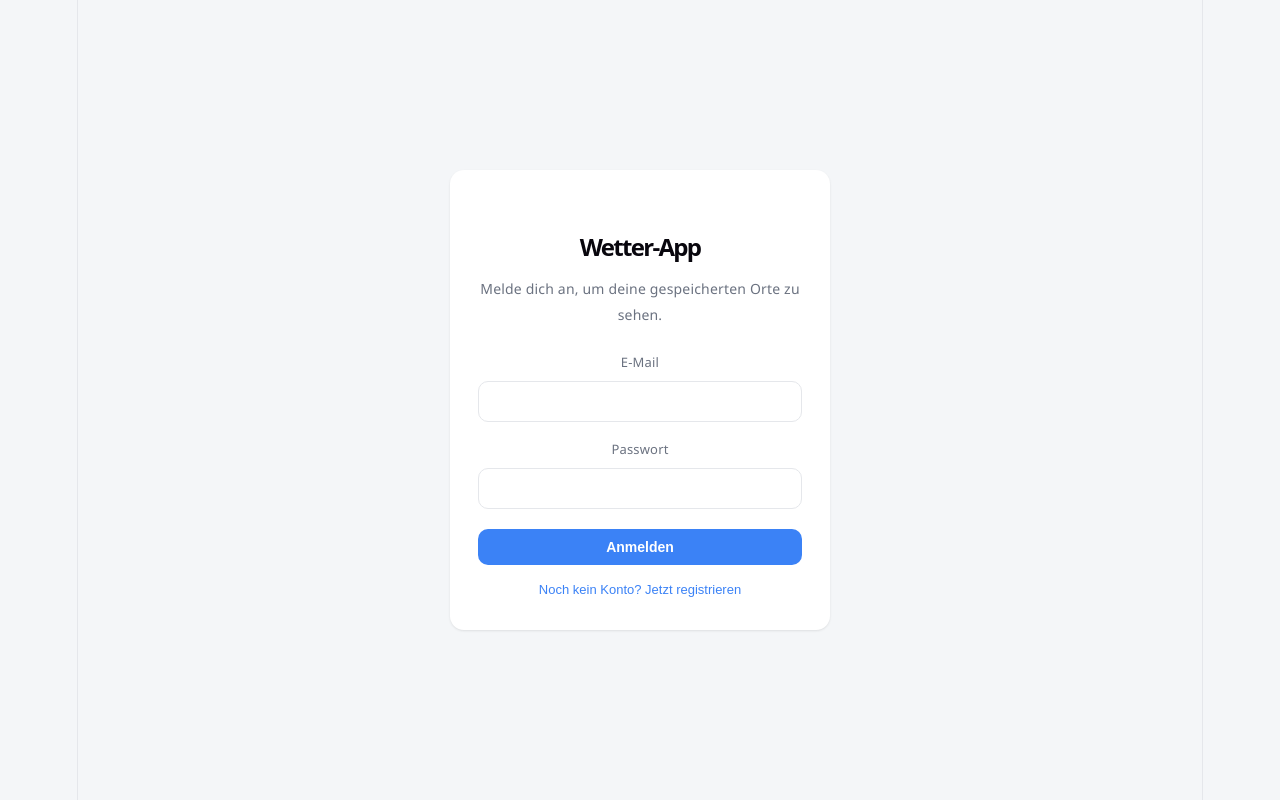
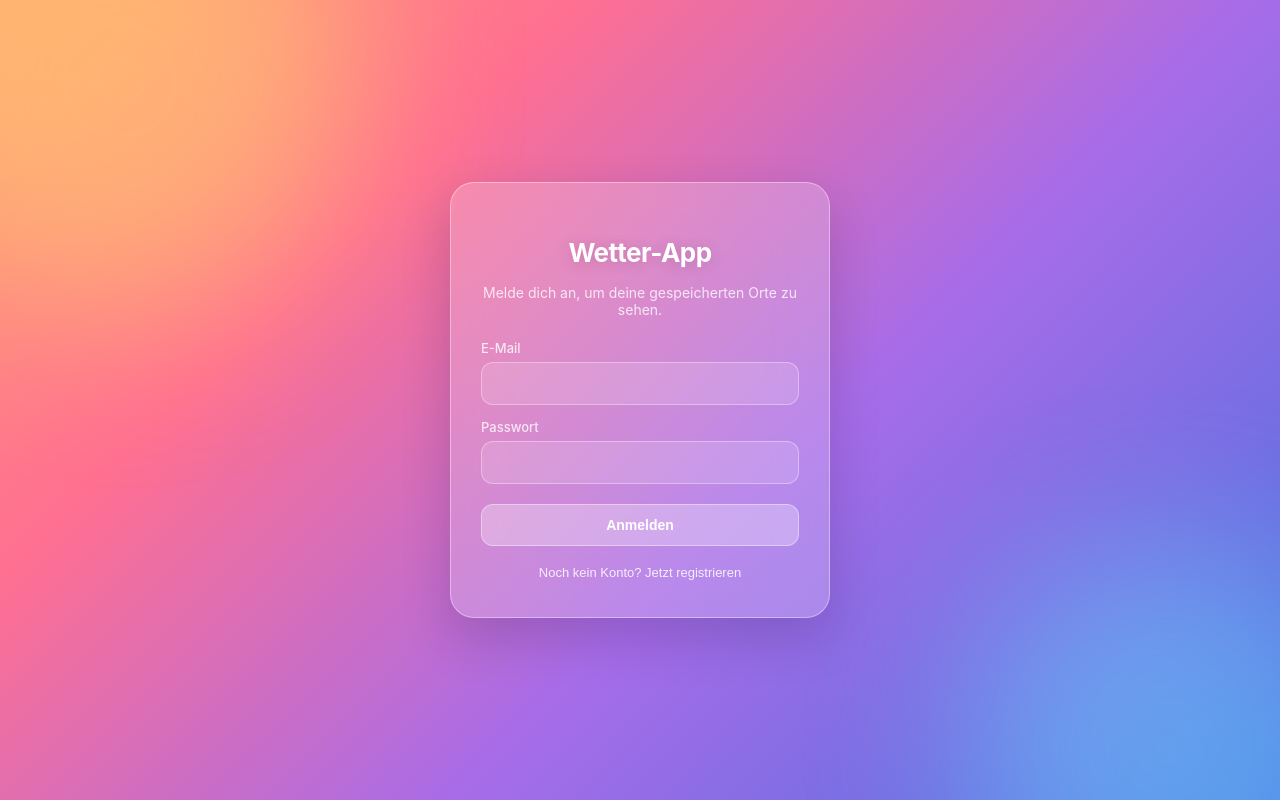
Before and after one commit to drqf87866-pixel/wetter-app, a React (Vite) app: page / in a window 1280 px wide. Built offline with nearby package versions, Linux system fonts and the light colour scheme; no server answers.

Commit message:
Glass-Design umgesetzt

```diff
--- a/src/App.css
+++ b/src/App.css
@@ -1,14 +1,13 @@
 :root {
-  --bg: #f4f6f8;
-  --card-bg: #ffffff;
-  --text-primary: #1a1d23;
-  --text-secondary: #6b7280;
-  --accent: #3b82f6;
-  --accent-hover: #2563eb;
-  --border: #e5e7eb;
-  --danger: #ef4444;
-  --radius: 14px;
-  --shadow: 0 1px 3px rgba(0, 0, 0, 0.06), 0 1px 2px rgba(0, 0, 0, 0.04);
+  --text-primary: #ffffff;
+  --text-secondary: rgba(255, 255, 255, 0.72);
+  --accent: #ff8a65;
+  --accent-hover: #ff7043;
+  --radius: 24px;
+  --glass-bg: rgba(255, 255, 255, 0.2);
+  --glass-bg-strong: rgba(255, 255, 255, 0.32);
+  --glass-border: rgba(255, 255, 255, 0.38);
+  --glass-shadow: 0 20px 50px rgba(20, 10, 50, 0.18);
 }
 
 * {
@@ -18,16 +17,51 @@
 html, body {
   overflow-x: hidden;
   width: 100%;
+  min-height: 100%;
 }
 
 body {
   margin: 0;
-  background: var(--bg);
+  min-height: 100vh;
   color: var(--text-primary);
-  font-family: "Segoe UI", system-ui, -apple-system, sans-serif;
+  font-family: -apple-system, "Segoe UI", system-ui, Roboto, sans-serif;
+  background: linear-gradient(135deg, #ff9a76 0%, #ff6f91 28%, #a86ce8 60%, #4c6fe0 100%);
+  background-attachment: fixed;
+  position: relative;
+}
+
+/* Weiche Farb-"Blobs" im Hintergrund, rein dekorativ */
+body::before,
+body::after {
+  content: "";
+  position: fixed;
+  border-radius: 50%;
+  filter: blur(80px);
+  z-index: 0;
+  pointer-events: none;
+}
+
+body::before {
+  width: 480px;
+  height: 480px;
+  background: #ffd76b;
+  top: -160px;
+  left: -120px;
+  opacity: 0.5;
+}
+
+body::after {
+  width: 420px;
+  height: 420px;
+  background: #6ee7ff;
+  bottom: -160px;
+  right: -100px;
+  opacity: 0.4;
 }
 
 .app {
+  position: relative;
+  z-index: 1;
   max-width: 1400px;
   width: 100%;
   margin: 0 auto;
@@ -35,107 +69,122 @@ body {
 }
 
 h1 {
-  font-size: 24px;
-  font-weight: 600;
+  font-size: 26px;
+  font-weight: 700;
   margin-bottom: 24px;
+  letter-spacing: -0.02em;
+  text-shadow: 0 2px 16px rgba(0, 0, 0, 0.15);
 }
 
 h2 {
-  font-size: 17px;
-  font-weight: 600;
-  margin: 0 0 12px;
+  font-size: 15px;
+  font-weight: 700;
+  margin: 0 0 16px;
+  opacity: 0.9;
 }
 
 h3 {
-  font-size: 14px;
-  font-weight: 600;
+  font-size: 12px;
+  font-weight: 700;
   color: var(--text-secondary);
-  margin: 20px 0 10px;
+  margin: 20px 0 12px;
   text-transform: uppercase;
-  letter-spacing: 0.03em;
+  letter-spacing: 0.06em;
 }
 
 /* Suche */
 .suche-form {
   display: flex;
   gap: 10px;
-  margin-bottom: 12px;
+  margin-bottom: 24px;
+  max-width: 520px;
 }
 
 .such-input-wrapper {
   position: relative;
   flex: 1;
   min-width: 0;
+  background: var(--glass-bg);
+  backdrop-filter: blur(20px);
+  -webkit-backdrop-filter: blur(20px);
+  border: 1px solid var(--glass-border);
+  border-radius: 999px;
+  box-shadow: 0 8px 32px rgba(0, 0, 0, 0.12);
 }
 
 .such-icon {
   position: absolute;
-  left: 14px;
+  left: 18px;
   top: 50%;
   transform: translateY(-50%);
-  color: var(--text-secondary);
+  color: rgba(255, 255, 255, 0.75);
   pointer-events: none;
 }
 
 .such-input-wrapper input {
   width: 100%;
-  padding: 11px 14px 11px 40px;
-  border: 1px solid var(--border);
-  border-radius: 10px;
+  padding: 14px 18px 14px 44px;
+  border: none;
+  border-radius: 999px;
   font-size: 14px;
-  background: var(--card-bg);
+  background: transparent;
+  color: white;
   outline: none;
-  transition: border-color 0.15s;
 }
 
-.such-input-wrapper input:focus {
-  border-color: var(--accent);
+.such-input-wrapper input::placeholder {
+  color: rgba(255, 255, 255, 0.65);
 }
 
 .suche-form button[type="submit"] {
   flex: 0 0 auto;
-  padding: 11px 20px;
-  border: none;
-  border-radius: 10px;
-  background: var(--accent);
+  padding: 0 24px;
+  border: 1px solid var(--glass-border);
+  border-radius: 999px;
+  background: rgba(255, 255, 255, 0.28);
+  backdrop-filter: blur(20px);
   color: white;
   font-size: 14px;
-  font-weight: 500;
+  font-weight: 600;
   cursor: pointer;
   transition: background 0.15s;
 }
 
 .suche-form button[type="submit"]:hover {
-  background: var(--accent-hover);
+  background: rgba(255, 255, 255, 0.4);
 }
 
 .suchergebnisse {
   list-style: none;
-  margin: 0 0 20px;
-  padding: 0;
-  background: var(--card-bg);
-  border-radius: var(--radius);
-  box-shadow: var(--shadow);
+  margin: -14px 0 24px;
+  padding: 6px;
   overflow: hidden;
+  max-width: 520px;
 }
 
 .suchergebnisse li {
   display: flex;
   justify-content: space-between;
   align-items: center;
-  padding: 12px 16px;
+  padding: 12px 14px;
   font-size: 14px;
-  border-bottom: 1px solid var(--border);
+  border-radius: 14px;
+  color: white;
 }
 
-.suchergebnisse li:last-child {
-  border-bottom: none;
+.suchergebnisse li:hover {
+  background: rgba(255, 255, 255, 0.15);
 }
 
 .fehler {
-  color: var(--danger);
+  color: #fff0f0;
+  background: rgba(239, 68, 68, 0.35);
+  border: 1px solid rgba(255, 255, 255, 0.3);
+  padding: 8px 14px;
+  border-radius: 12px;
   font-size: 13px;
-  margin: -4px 0 12px;
+  margin: -8px 0 16px;
+  display: inline-block;
 }
 
 /* Icon-Buttons */
@@ -146,16 +195,16 @@ h3 {
   width: 30px;
   height: 30px;
   border: none;
-  border-radius: 8px;
+  border-radius: 10px;
   background: transparent;
-  color: var(--text-secondary);
+  color: rgba(255, 255, 255, 0.75);
   cursor: pointer;
   transition: background 0.15s, color 0.15s;
 }
 
 .icon-button:hover {
-  background: var(--border);
-  color: var(--text-primary);
+  background: rgba(255, 255, 255, 0.2);
+  color: white;
 }
 
 /* Hauptbereich */
@@ -174,10 +223,13 @@ h3 {
 
 .orte-liste,
 .detailansicht {
-  background: var(--card-bg);
+  background: var(--glass-bg);
+  backdrop-filter: blur(24px);
+  -webkit-backdrop-filter: blur(24px);
+  border: 1px solid var(--glass-border);
   border-radius: var(--radius);
-  box-shadow: var(--shadow);
-  padding: 20px;
+  box-shadow: var(--glass-shadow);
+  padding: 22px;
   min-width: 0;
 }
 
@@ -185,24 +237,29 @@ h3 {
   list-style: none;
   margin: 0;
   padding: 0;
+  display: flex;
+  flex-direction: column;
+  gap: 6px;
 }
 
 .orte-liste li {
   display: flex;
   justify-content: space-between;
   align-items: center;
-  padding: 10px 8px;
-  border-radius: 8px;
+  padding: 12px 12px;
+  border-radius: 16px;
   cursor: pointer;
   transition: background 0.15s;
+  color: white;
 }
 
 .orte-liste li:hover {
-  background: var(--bg);
+  background: rgba(255, 255, 255, 0.14);
 }
 
 .orte-liste li.aktiv {
-  background: #eff6ff;
+  background: rgba(255, 255, 255, 0.32);
+  box-shadow: 0 4px 14px rgba(0, 0, 0, 0.1);
 }
 
 .ort-name {
@@ -210,7 +267,8 @@ h3 {
   align-items: center;
   gap: 8px;
   font-size: 14px;
-  color: var(--text-primary);
+  color: white;
+  font-weight: 500;
 }
 
 .hinweis {
@@ -218,85 +276,105 @@ h3 {
   font-size: 14px;
 }
 
-/* Aktuell-Karte mit dynamischem Wetter-Verlauf */
+/* Aktuell-Karte */
 .aktuell {
   display: flex;
   align-items: center;
-  gap: 16px;
-  border-radius: 12px;
-  padding: 16px;
-  margin: 0 0 16px;
-  border-bottom: none;
+  gap: 20px;
+  border-radius: 20px;
+  padding: 20px 22px;
+  margin: 0 0 20px;
+  background: rgba(255, 255, 255, 0.14);
+  border: 1px solid rgba(255, 255, 255, 0.25);
   transition: background 0.3s ease;
   min-width: 0;
+}
+
+.aktuell svg {
+  width: 60px;
+  height: 60px;
+  padding: 14px;
+  border-radius: 50%;
+  background: radial-gradient(circle at 35% 30%, rgba(255, 255, 255, 0.55), rgba(255, 255, 255, 0.08));
+  box-shadow: 0 0 40px rgba(255, 215, 107, 0.45);
+  flex-shrink: 0;
 }
 
 .aktuell .temperatur,
 .aktuell .wetterbeschreibung,
 .aktuell .wind {
-  color: #1a1d23;
+  color: white;
 }
 
+/* Verlauf-Varianten: dezente Tönung je Wetterlage, Text bleibt immer weiß */
 .verlauf-sonnig {
-  background: linear-gradient(135deg, #fff3c4, #ffd76a);
+  background: rgba(255, 215, 107, 0.22);
 }
 
 .verlauf-bewoelkt {
-  background: linear-gradient(135deg, #e6eaf0, #c3cbd6);
+  background: rgba(200, 210, 225, 0.18);
 }
 
 .verlauf-neblig {
-  background: linear-gradient(135deg, #eceff1, #cfd8dc);
+  background: rgba(210, 220, 225, 0.18);
 }
 
 .verlauf-regnerisch {
-  background: linear-gradient(135deg, #bcd4ec, #7fa8cf);
+  background: rgba(110, 160, 220, 0.25);
 }
 
 .verlauf-verschneit {
-  background: linear-gradient(135deg, #f0f4f8, #d6e4f0);
+  background: rgba(230, 240, 250, 0.22);
 }
 
 .verlauf-gewitter {
-  background: linear-gradient(135deg, #b0b8c4, #6b7684);
-}
-
-.verlauf-gewitter .temperatur,
-.verlauf-gewitter .wetterbeschreibung,
-.verlauf-gewitter .wind {
-  color: #ffffff;
+  background: rgba(70, 60, 110, 0.35);
 }
 
 .temperatur {
-  font-size: 32px;
-  font-weight: 600;
+  font-size: 42px;
+  font-weight: 700;
   margin: 0;
   line-height: 1;
+  letter-spacing: -0.02em;
+  text-shadow: 0 4px 20px rgba(0, 0, 0, 0.12);
 }
 
 .wetterbeschreibung {
-  margin: 4px 0 0;
-  color: var(--text-secondary);
+  margin: 6px 0 0;
+  color: rgba(255, 255, 255, 0.85);
   font-size: 14px;
+  font-weight: 500;
 }
 
 .wind {
   margin-left: auto;
   display: flex;
+  flex-direction: column;
   align-items: center;
-  gap: 6px;
+  gap: 4px;
   font-size: 13px;
-  color: var(--text-secondary);
+  font-weight: 600;
   white-space: nowrap;
+  background: rgba(255, 255, 255, 0.16);
+  border: 1px solid rgba(255, 255, 255, 0.3);
+  border-radius: 16px;
+  padding: 10px 16px;
 }
 
-/* 14-Tage-Liste im Querformat, zwei Reihen */
+/* 14-Tage-Liste im Querformat */
 .tagesliste {
   display: grid;
   grid-template-columns: repeat(7, minmax(0, 1fr));
-  gap: 10px;
+  gap: 14px;
   width: 100%;
   min-width: 0;
+}
+
+@media (max-width: 1100px) {
+  .tagesliste {
+    grid-template-columns: repeat(5, minmax(0, 1fr));
+  }
 }
 
 @media (max-width: 900px) {
@@ -315,24 +393,28 @@ h3 {
   display: flex;
   flex-direction: column;
   align-items: flex-start;
-  gap: 4px;
-  padding: 10px 10px;
-  background: var(--bg);
-  border-radius: 10px;
-  font-size: 12px;
+  gap: 10px;
+  padding: 16px 14px;
+  background: rgba(255, 255, 255, 0.14);
+  border: 1px solid rgba(255, 255, 255, 0.22);
+  border-radius: 18px;
+  font-size: 14px;
   cursor: pointer;
-  transition: transform 0.15s, box-shadow 0.15s;
+  transition: transform 0.15s, background 0.15s;
   min-width: 0;
   overflow: hidden;
+  color: white;
 }
 
 .tag:hover {
   transform: translateY(-2px);
+  background: rgba(255, 255, 255, 0.22);
 }
 
 .tag-aktiv {
-  background: #dbeafe;
-  outline: 2px solid var(--accent);
+  background: rgba(255, 255, 255, 0.36);
+  outline: 1px solid rgba(255, 255, 255, 0.6);
+  box-shadow: 0 8px 24px rgba(0, 0, 0, 0.12);
 }
 
 .tag-innen {
@@ -340,29 +422,30 @@ h3 {
   align-items: center;
   justify-content: space-between;
   width: 100%;
-  gap: 6px;
+  gap: 10px;
 }
 
 .tag-datum {
-  color: var(--text-secondary);
+  color: rgba(255, 255, 255, 0.85);
   margin: 0;
-  font-size: 12px;
+  font-size: 14px;
   font-weight: 700;
   white-space: nowrap;
 }
 
 .tag-temp {
-  font-weight: 600;
+  font-weight: 700;
   margin: 0;
-  font-size: 12px;
+  font-size: 16px;
   white-space: nowrap;
+  color: white;
 }
 
 /* Stunden-Detailpanel */
 .stunden-panel {
   margin-top: 20px;
-  padding-top: 16px;
-  border-top: 1px solid var(--border);
+  padding-top: 18px;
+  border-top: 1px solid rgba(255, 255, 255, 0.2);
   width: 100%;
   min-width: 0;
 }
@@ -370,8 +453,8 @@ h3 {
 .stunden-liste {
   display: flex;
   overflow-x: auto;
-  gap: 10px;
-  padding-bottom: 8px;
+  gap: 12px;
+  padding-bottom: 10px;
   width: 100%;
 }
 
@@ -380,28 +463,33 @@ h3 {
   display: flex;
   flex-direction: column;
   align-items: center;
-  gap: 4px;
-  padding: 8px 8px;
-  background: var(--bg);
-  border-radius: 10px;
-  min-width: 48px;
-  font-size: 11px;
+  gap: 8px;
+  padding: 14px 16px;
+  background: rgba(255, 255, 255, 0.14);
+  border: 1px solid rgba(255, 255, 255, 0.22);
+  border-radius: 16px;
+  min-width: 68px;
+  font-size: 14px;
+  color: white;
 }
 
 .stunde-zeit {
-  color: var(--text-secondary);
+  color: rgba(255, 255, 255, 0.8);
   margin: 0;
+  font-weight: 600;
 }
 
 .stunde-temp {
-  font-weight: 600;
+  font-weight: 700;
   margin: 0;
+  font-size: 16px;
 }
 
 .stunde-regen {
-  color: var(--accent);
+  color: #bfe9ff;
   margin: 0;
-  font-size: 11px;
+  font-size: 12px;
+  font-weight: 600;
 }
 
 /* Kopfzeile mit Abmelden-Button */
@@ -419,25 +507,29 @@ h3 {
 .abmelden {
   display: flex;
   align-items: center;
-  gap: 6px;
+  gap: 8px;
   width: auto;
   height: auto;
-  padding: 8px 14px;
-  border-radius: 10px;
-  background: var(--card-bg);
-  border: 1px solid var(--border);
-  color: var(--text-secondary);
+  padding: 10px 18px;
+  border-radius: 999px;
+  background: rgba(255, 255, 255, 0.2);
+  backdrop-filter: blur(16px);
+  -webkit-backdrop-filter: blur(16px);
+  border: 1px solid rgba(255, 255, 255, 0.35);
+  color: white;
   font-size: 13px;
+  font-weight: 600;
   cursor: pointer;
 }
 
 .abmelden:hover {
-  color: var(--text-primary);
-  border-color: var(--text-secondary);
+  background: rgba(255, 255, 255, 0.32);
 }
 
 /* Login */
 .login-bereich {
+  position: relative;
+  z-index: 1;
   min-height: 100vh;
   width: 100%;
   display: flex;
@@ -449,10 +541,13 @@ h3 {
 .login-karte {
   width: 100%;
   max-width: 380px;
-  background: var(--card-bg);
+  background: var(--glass-bg);
+  backdrop-filter: blur(24px);
+  -webkit-backdrop-filter: blur(24px);
+  border: 1px solid var(--glass-border);
   border-radius: var(--radius);
-  box-shadow: var(--shadow);
-  padding: 32px 28px;
+  box-shadow: var(--glass-shadow);
+  padding: 36px 30px;
 }
 
 .login-karte h1 {
@@ -462,7 +557,8 @@ h3 {
 .login-karte .hinweis {
   text-align: center;
   margin-top: -8px;
-  margin-bottom: 20px;
+  margin-bottom: 22px;
+  color: rgba(255, 255, 255, 0.8);
 }
 
 .login-form {
@@ -476,36 +572,44 @@ h3 {
   flex-direction: column;
   gap: 6px;
   font-size: 13px;
-  color: var(--text-secondary);
+  color: rgba(255, 255, 255, 0.8);
+  font-weight: 500;
 }
 
 .login-form input {
-  padding: 10px 12px;
-  border-radius: 10px;
-  border: 1px solid var(--border);
+  padding: 12px 14px;
+  border-radius: 12px;
+  border: 1px solid rgba(255, 255, 255, 0.35);
+  background: rgba(255, 255, 255, 0.14);
+  color: white;
   font-size: 14px;
   font-family: inherit;
 }
 
+.login-form input::placeholder {
+  color: rgba(255, 255, 255, 0.5);
+}
+
 .login-form input:focus {
   outline: none;
-  border-color: var(--accent);
+  border-color: rgba(255, 255, 255, 0.7);
+  background: rgba(255, 255, 255, 0.2);
 }
 
 .login-form button[type="submit"] {
   margin-top: 6px;
-  padding: 10px;
-  border-radius: 10px;
-  border: none;
-  background: var(--accent);
+  padding: 12px;
+  border-radius: 12px;
+  border: 1px solid rgba(255, 255, 255, 0.4);
+  background: rgba(255, 255, 255, 0.28);
   color: white;
   font-size: 14px;
-  font-weight: 600;
+  font-weight: 700;
   cursor: pointer;
 }
 
 .login-form button[type="submit"]:hover {
-  background: var(--accent-hover);
+  background: rgba(255, 255, 255, 0.4);
 }
 
 .login-form button[type="submit"]:disabled {
@@ -516,10 +620,11 @@ h3 {
 .link-button {
   display: block;
   width: 100%;
-  margin-top: 16px;
+  margin-top: 18px;
   background: none;
   border: none;
-  color: var(--accent);
+  color: white;
+  opacity: 0.85;
   font-size: 13px;
   text-align: center;
   cursor: pointer;
@@ -527,4 +632,5 @@ h3 {
 
 .link-button:hover {
   text-decoration: underline;
+  opacity: 1;
 }
--- a/src/components/Vorhersage.jsx
+++ b/src/components/Vorhersage.jsx
@@ -80,7 +80,7 @@ export default function Vorhersage({ ort, daten, laedt }) {
             >
               <p className="tag-datum">{formatiereDatum(tag.datum)}</p>
               <div className="tag-innen">
-                <WeatherIcon code={tag.wettercode} width={20} height={20} />
+                <WeatherIcon code={tag.wettercode} width={30} height={30} />
                 <p className="tag-temp">
                   {Math.round(tag.tempMin)}° / {Math.round(tag.tempMax)}°
                 </p>
@@ -97,7 +97,7 @@ export default function Vorhersage({ ort, daten, laedt }) {
             {stundenFuerAusgewaehltenTag.map((stunde) => (
               <div key={stunde.zeit} className="stunde">
                 <p className="stunde-zeit">{formatiereUhrzeit(stunde.zeit)}</p>
-                <WeatherIcon code={stunde.wettercode} width={20} height={20} />
+                <WeatherIcon code={stunde.wettercode} width={26} height={26} />
                 <p className="stunde-temp">{Math.round(stunde.temperatur)}°</p>
                 <p className="stunde-regen">{stunde.regenwahrscheinlichkeit}%</p>
               </div>
--- a/src/index.css
+++ b/src/index.css
@@ -1,53 +1,9 @@
 :root {
-  --text: #6b6375;
-  --text-h: #08060d;
-  --bg: #fff;
-  --border: #e5e4e7;
-  --code-bg: #f4f3ec;
-  --accent: #aa3bff;
-  --accent-bg: rgba(170, 59, 255, 0.1);
-  --accent-border: rgba(170, 59, 255, 0.5);
-  --social-bg: rgba(244, 243, 236, 0.5);
-  --shadow:
-    rgba(0, 0, 0, 0.1) 0 10px 15px -3px, rgba(0, 0, 0, 0.05) 0 4px 6px -2px;
-
-  --sans: system-ui, 'Segoe UI', Roboto, sans-serif;
-  --heading: system-ui, 'Segoe UI', Roboto, sans-serif;
-  --mono: ui-monospace, Consolas, monospace;
-
-  font: 18px/145% var(--sans);
-  letter-spacing: 0.18px;
-  color-scheme: light dark;
-  color: var(--text);
-  background: var(--bg);
+  color-scheme: light;
   font-synthesis: none;
   text-rendering: optimizeLegibility;
   -webkit-font-smoothing: antialiased;
   -moz-osx-font-smoothing: grayscale;
-
-  @media (max-width: 1024px) {
-    font-size: 16px;
-  }
-}
-
-@media (prefers-color-scheme: dark) {
-  :root {
-    --text: #9ca3af;
-    --text-h: #f3f4f6;
-    --bg: #16171d;
-    --border: #2e303a;
-    --code-bg: #1f2028;
-    --accent: #c084fc;
-    --accent-bg: rgba(192, 132, 252, 0.15);
-    --accent-border: rgba(192, 132, 252, 0.5);
-    --social-bg: rgba(47, 48, 58, 0.5);
-    --shadow:
-      rgba(0, 0, 0, 0.4) 0 10px 15px -3px, rgba(0, 0, 0, 0.25) 0 4px 6px -2px;
-  }
-
-  #social .button-icon {
-    filter: invert(1) brightness(2);
-  }
 }
 
 body {
@@ -55,57 +11,5 @@ body {
 }
 
 #root {
-  width: 1126px;
-  max-width: 100%;
-  margin: 0 auto;
-  text-align: center;
-  border-inline: 1px solid var(--border);
   min-height: 100svh;
-  display: flex;
-  flex-direction: column;
-  box-sizing: border-box;
 }
-
-h1,
-h2 {
-  font-family: var(--heading);
-  font-weight: 500;
-  color: var(--text-h);
-}
-
-h1 {
-  font-size: 56px;
-  letter-spacing: -1.68px;
-  margin: 32px 0;
-  @media (max-width: 1024px) {
-    font-size: 36px;
-    margin: 20px 0;
-  }
-}
-h2 {
-  font-size: 24px;
-  line-height: 118%;
-  letter-spacing: -0.24px;
-  margin: 0 0 8px;
-  @media (max-width: 1024px) {
-    font-size: 20px;
-  }
-}
-p {
-  margin: 0;
-}
-
-code,
-.counter {
-  font-family: var(--mono);
-  display: inline-flex;
-  border-radius: 4px;
-  color: var(--text-h);
-}
-
-code {
-  font-size: 15px;
-  line-height: 135%;
-  padding: 4px 8px;
-  background: var(--code-bg);
-}
```
Also changed, not shown: 1 other file (tests, documents, lock files or other folders).
